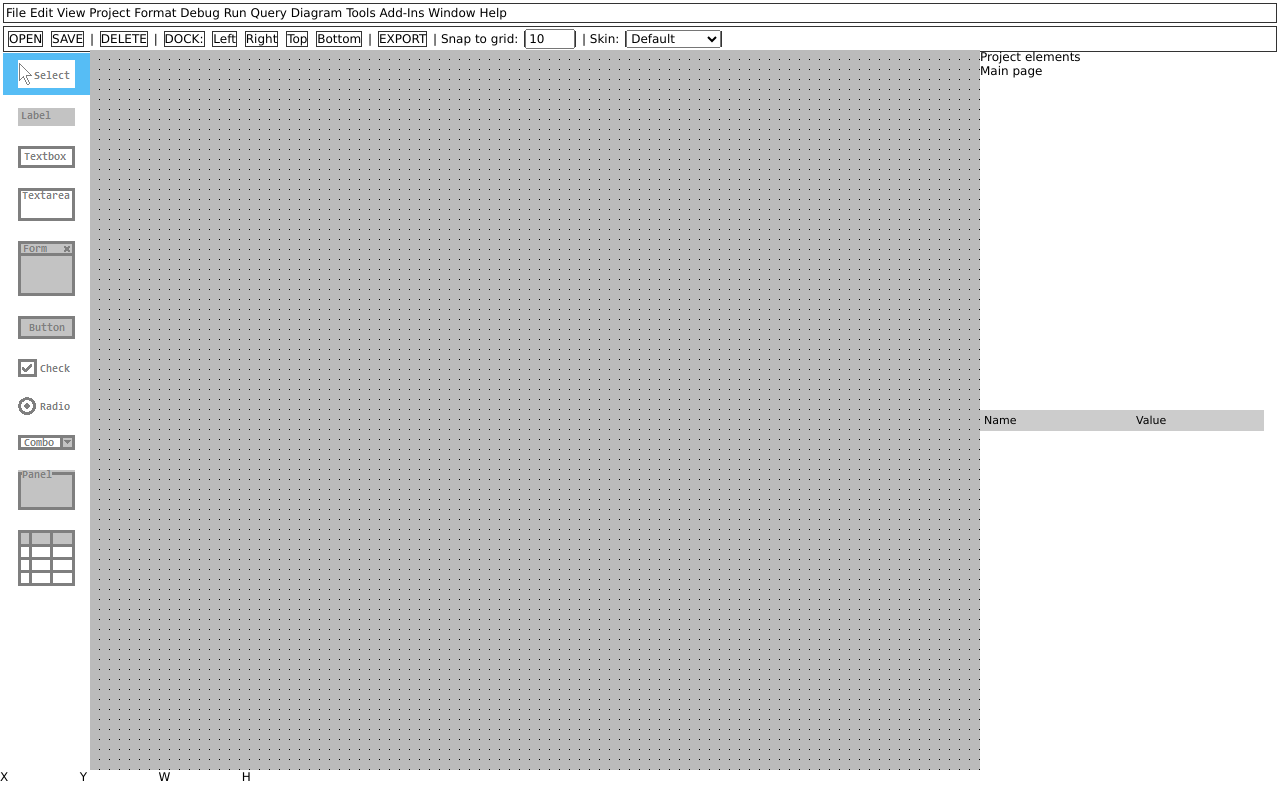
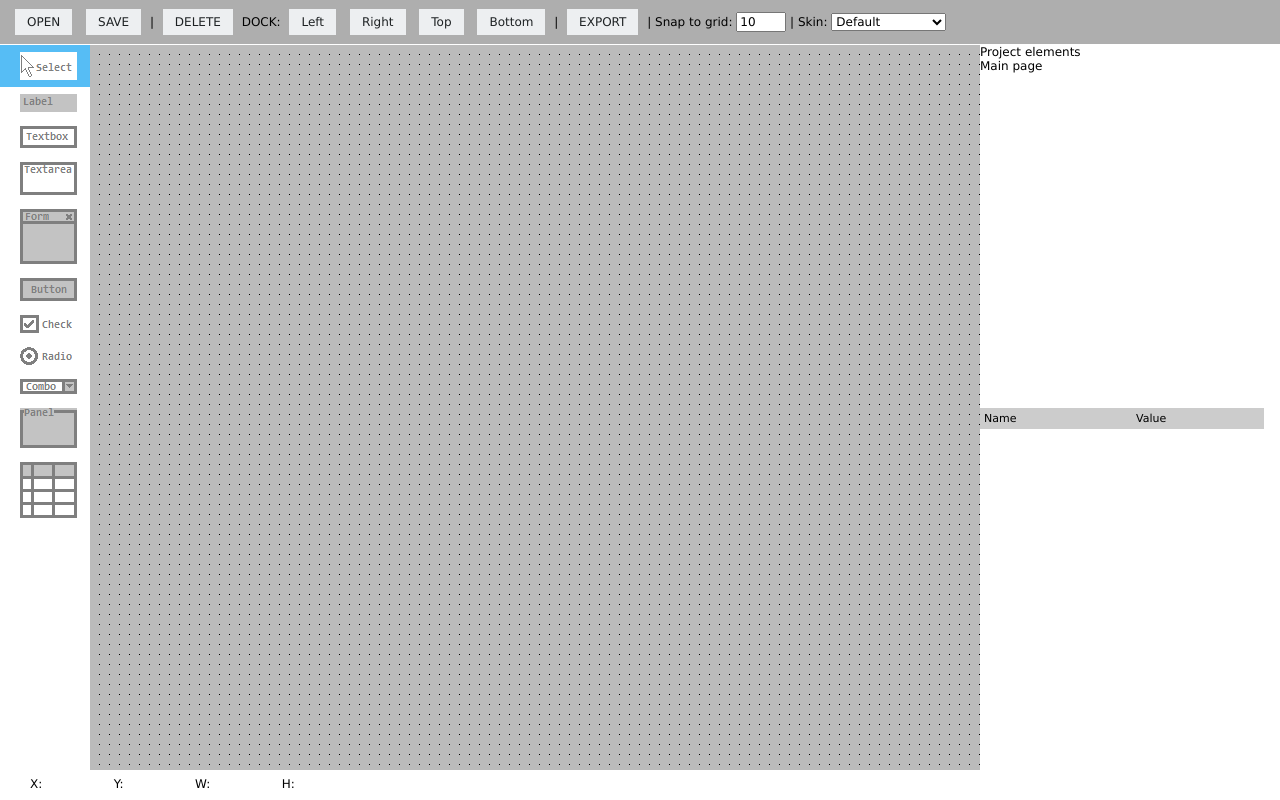
Before and after one commit to zekovic/visualjs, a PHP site: page / in a window 1280 px wide. Run offline with PHP 8.4, Linux system fonts and the light colour scheme; some libraries are stand-ins or nearby versions.

Commit message:
CSS, Color-schemes, Focus, noselect, F9-run, Esc-select

```diff
--- /dev/null
+++ b/components/default/default.css
@@ -0,0 +1,174 @@
+
+.component[cmp_version=blue], .component[cmp_version=blue].form .titlebar {
+	background-color: #2698f5;
+	/*color: #cedbec;*/
+	color: #042e64;
+}
+.component[cmp_version=blue].hov:hover, .component[cmp_version=blue].table tr:hover {
+	background-color: #4da0e4;
+}
+.component[cmp_version=blue].form, .component[cmp_version=blue].panel {
+	background-color: #90cdff;
+}
+
+.component[cmp_version=gold] {
+	background-color: #c3c5bc;
+	color: #000000;
+}
+.component[cmp_version=gold].hov:hover, .component[cmp_version=gold].form .titlebar, .component[cmp_version=gold].table tr:hover {
+	background-color: #b2b490;
+}
+
+.component[cmp_version=green] {
+	background-color: #128329;
+	color: #cedbec;
+}
+.component[cmp_version=green].hov:hover, .component[cmp_version=green].form .titlebar, .component[cmp_version=green].table tr:hover {
+	background-color: #32b54c;
+}
+
+
+
+
+#main_center .component {
+	position: absolute;
+	border: 1px solid #000;
+}
+
+
+#main_center .component.button {
+	border: 0px solid #000;
+	/*background-color: #c5c4bc;*/
+	/*background-color: #1e7dca;*/
+	font-size: 10pt;
+	border-radius: 5px;
+	/*color: #cedbec;*/
+	/*text-align: center;*/
+	/*transition: 0.2s;*/
+}
+#main_center .component.button:active {
+	transform: translate(1px, 1px);
+}
+#main_center .component.button:hover {
+	/*background-color: #4da0e4;*/
+}
+#main_center .component.button > span {
+	position: absolute;
+	top: 50%;
+	-ms-transform: translateY(-50%,-50%);
+	transform: translate(-50%, -50%);
+	left: 50%;
+}
+
+
+
+#main_center .component.textbox {
+	/*background-color: #eee;*/
+	/*border: 1px solid #4b4a46;*/
+}
+#main_center .component.label {
+	background-color: transparent;
+	border: none;
+}
+
+
+
+#main_center .component.checkbox {
+	background-color: transparent;
+	border: none;
+}
+
+
+
+#main_center .component.radio {
+	background-color: transparent;
+	border: none;
+}
+
+
+
+#main_center .component.container {
+	/*overflow: auto;*/
+}
+
+
+
+#main_center .component.form {
+	z-index: 1000;
+	/*background: #c3c5bc;*/
+}
+#main_center .component.form .titlebar {
+	padding: 3px 0px 3px 10px;
+	left: 0px;
+	right: 0px;
+	top: 0px;
+	height: 20px;
+	/*background: #b2b490;*/
+	cursor: default;
+}
+#main_center .component.form .form-close {
+	position: absolute;
+	right: 5;
+	top: 8px;
+	cursor: default;
+}
+#main_center .component.form .form-close :hover {
+	/*background-color: #161612 !important;*/
+}
+
+
+
+
+
+
+#main_center .component.table {
+	overflow-x: hidden;
+	overflow-y: scroll;
+	/*border: 1px solid #333333;*/
+}
+#main_center .component.table table * {
+	font-size: 11px;
+}
+#main_center .component.table table {
+	/*position: relative;*/
+	border-collapse: collapse;
+	border-left: 0px;
+	border-right: 0px;
+}
+#main_center .component.table td {
+	padding: 3px;
+	height: 15px;
+	min-width: 45px;
+	border: 1px solid #333333;
+	border-left: 0px;
+	border-bottom: 0px;
+	overflow: hidden;
+	white-space: nowrap;
+}
+#main_center .component.table tr {
+	border: 0px;
+}
+#main_center .component.table tr:hover {
+	/*background-color: #AACCFF;*/
+}
+
+#main_center .component.table #r1 {
+	position: fixed;
+	background: #CCCCCC;
+}
+#main_center .component.table #r1 td {
+	border: 1px solid #CCCCCC;
+}
+
+#main_center .component.table #c1 { width: 60px; max-width: 60px; min-width: 60px; }
+#main_center .component.table #c2 { width: 60px; max-width: 60px; min-width: 60px; }
+#main_center .component.table #r1 #c1 { width: 60px; max-width: 60px; min-width: 60px; }
+#main_center .component.table #r1 #c2 { width: 55px; max-width: 55px; min-width: 55px;}
+
+
+
+
+
+.component .ui-resizable-se {
+    background-image: url("") !important;
+}
--- a/components/winxp.html
+++ b/components/default/default.html
@@ -1,9 +1,6 @@
 
-
-<link id=project_style rel="stylesheet" type="text/css" href="components/winxp.css"/>
-
-<div class='design real button'>
-	<span>ButtonXP</span>
+<div class='design real button noselect hov'>
+	<span>Button</span>
 </div>
 
 <div class='design textbox'>Textbox</div>
@@ -17,23 +14,23 @@
 <div class="design real container panel"></div>
 
 <div class="design real container form">
-	<div class='form-btn form-close ui-icon ui-icon-closethick'></div>
-	<div class=titlebar>Form</div>
+	<div class='form-btn form-close ui-icon ui-icon-closethick noselect'></div>
+	<div class='titlebar noselect'>Form</div>
 </div>
 
 <div class='design real image'>IMG</div>
 
-<div class='design real checkbox'>
+<div class='design real checkbox noselect hov'>
 	<input type=checkbox id=check_id />
 	<label for=check_id>Checkbox</label>
 </div>
 
-<div class='design real radio'>
+<div class='design real radio noselect hov'>
 	<input type=radio id=radio_id />
 	<label for=radio_id>Radio</label>
 </div>
 
-<div class='design combo'>Combo box</div>
+<div class='design combo hov'>Combo box</div>
 <select class='real combo'>
 	<option value='option1'>Option 1</option>
 	<option value='option2'>Option 2</option>
--- /dev/null
+++ b/components/default/default.js
@@ -0,0 +1,10 @@
+/*function components_default_loaded() {
+
+	console.log('DEFAULT LOADED...');
+
+}*/
+
+window.components_loaded = function() {
+	console.log('DEFAULT LOADED...');
+
+}
--- a/components/default.html
+++ b/components/winxp/winxp.html
@@ -1,10 +1,6 @@
-
-
-
-<link id=project_style rel="stylesheet" type="text/css" href="components/default.css"/>
 
 <div class='design real button'>
-	<span>ButtonDefault</span>
+	<span>ButtonXP</span>
 </div>
 
 <div class='design textbox'>Textbox</div>
--- a/index.php
+++ b/index.php
@@ -13,6 +13,9 @@ $cache_arg = time();
 
 <link id=all_style rel="stylesheet" type="text/css" href="style.css<?php echo "?a=$cache_arg" ?>"/>
 <link id=project_style rel="stylesheet" type="text/css" href="project_style.css<?php echo "?a=$cache_arg" ?>"/>
+<style type="text/css" id=components_style ></style>
+<script type="text/javascript" id=components_script></script>
+
 <script type="text/javascript" src="lib.js<?php echo "?a=$cache_arg" ?>"></script>
 <script type="text/javascript" src="project_lib.js<?php echo "?a=$cache_arg" ?>"></script>
 <script type="text/javascript" src="components.js<?php echo "?a=$cache_arg" ?>"></script>
@@ -21,7 +24,7 @@ $cache_arg = time();
 <div id=root>
 
 <div id=main_top>
-	<div id=main_menu>
+	<div id=main_menu class=hidden>
 		<div>File</div>
 		<div>Edit</div>
 		<div>View</div>
@@ -42,8 +45,7 @@ $cache_arg = time();
 		<div id=tool_save>SAVE</div>
 		|
 		<div id=tool_delete>DELETE</div>
-		|
-		<div>DOCK:</div>
+		<span>DOCK:</span>
 		<div id=tool_dock_left>Left</div>
 		<div id=tool_dock_right>Right</div>
 		<div id=tool_dock_top>Top</div>
@@ -52,22 +54,25 @@ $cache_arg = time();
 		<div id=tool_export>EXPORT</div>
 		|
 		Snap to grid:
-		<div><input id=tool_resolution type=text value=10 style="width:50px" /></div>
+		<span><input id=tool_resolution type=text value=10 style="width:50px" /></span>
 		|
 		Skin:
-		<div>
+		<span>
 			<select id=tool_skin>
-				<option value="default">Default</option>
+				<option value="default.blue">Default</option>
+				<option value="default.gold">Default - Gold</option>
+				<option value="default.green">Default - Green</option>
 				<option value="win98">Windows 98</option>
 				<option value="winxp">Windows XP</option>
 				<option value="bootstrap">Bootstrap</option>
 				<option value="cockpit">Cockpit</option>
-			</select></div>
+			</select>
+		</span>
 	</div>
 </div>
 
 <div id=main_left>
-	<div id=components class=iXcon-wrap>
+	<div id=components>
 		<div id=cmp_select class=selected title="Select element"><img src="components/cursor.png"/></div>
 
 		<div id=new_label title="Label"><img src="components/label.png"/></div>
@@ -109,77 +114,21 @@ $cache_arg = time();
 </div>
 
 <div id=main_down>
-	X <span id=mouse_x> </span>
-	<span></span>
-	Y <span id=mouse_y></span>
-	<span></span>
-	W <span id=mouse_x_drag></span>
-	<span></span>
-	H <span id=mouse_y_drag></span>
-	<span></span>
-
+	<div id=coords_status>
+		X: <span id=mouse_x> </span>
+		<span></span>
+		Y: <span id=mouse_y></span>
+		<span></span>
+		W: <span id=mouse_x_drag></span>
+		<span></span>
+		H: <span id=mouse_y_drag></span>
+		<span></span>
+	</div>
 </div>
 
 </div>
 
 <div id=templates class=hidden>
-
-	<div class='design real button'>
-		<span>Button</span>
-	</div>
-
-	<div class='design textbox'>Textbox</div>
-	<input class='real textbox' />
-
-	<div class='design textarea'>Textarea</div>
-	<textarea class='real textarea' >Textarea</textarea>
-
-	<div class='design real label'>Label</div>
-
-	<div class="design real container panel"></div>
-
-	<div class="design real container form">
-		<div class='form-btn form-close ui-icon ui-icon-closethick'></div>
-		<div class=titlebar>Form</div>
-	</div>
-
-	<div class='design real image'>IMG</div>
-
-	<div class='design real checkbox'>
-		<input type=checkbox id=check_id />
-		<label for=check_id>Checkbox</label>
-	</div>
-
-	<div class='design real radio'>
-		<input type=radio id=radio_id />
-		<label for=radio_id>Radio</label>
-	</div>
-
-	<div class='design combo'>Combo box</div>
-	<select class='real combo'>
-		<option value='option1'>Option 1</option>
-		<option value='option2'>Option 2</option>
-		<option value='option3'>Option 3</option>
-	</select>
-
-	<div class='design real list'>List</div>
-
-	<div class='design real table'>
-		<table>
-			<tr id=r1> <td id=c1>Column1</td> <td id=c2>Column2</td> <td id=c3>Column3</td> </tr>
-			<tr> <td id=c1>&nbsp</td>    <td id=c2></td>    <td id=c3></td> </tr>
-			<tr> <td></td>    <td></td>    <td></td> </tr>
-			<tr> <td></td>    <td></td>    <td></td> </tr>
-			<tr> <td></td>    <td></td>    <td></td> </tr>
-			<tr> <td></td>    <td></td>    <td></td> </tr>
-			<tr> <td></td>    <td></td>    <td></td> </tr>
-			<tr> <td></td>    <td></td>    <td></td> </tr>
-		</table>
-	</div>
-
-	<div class='design real shape'>SHP</div>
-	<div class='design real line'>LIN</div>
-
 
 </div>
 
--- a/style.css
+++ b/style.css
@@ -3,19 +3,20 @@
 	top: 0px;
 	left: 0px;
 	right: 0px;
-	height: 50px;
+	height: 45px;
 }
 
 #main_left {
 	width: 90px;
+	max-width: 25%;
 	bottom: 30px;
 	left: 0px;
-	top: 50px;
+	top: 45px;
 }
 
 #main_right {
 	width: 300px;
-	top: 50px;
+	top: 45px;
 	bottom: 30px;
 	right: 0px;
 }
@@ -26,7 +27,10 @@
 	height: 30px;
 	bottom: 0px;
 }
-#main_down > span {
+#coords_status {
+	padding: 7px 30px;
+}
+#coords_status > span {
 	display: inline-block;
 	width: 30px;
 	text-align: right;
@@ -35,18 +39,15 @@
 	border: 1px solid #3333AA;
 }
 
-#main_left {
-	width: 95px;
-	max-width: 25%;
-
+#main_left > #components > div {
+	margin: 0px;
+	padding: 7px 20px;
 }
-
-#main_left > #components > div {
-	margin: 3px;
-	padding: 7px 15px;
+#main_left > #components > .selected {
+	background-color: #56bdf5;
 }
-#main_left > #components > .selected, #main_left > #components > div:HOVER {
-	background-color: #56bdf5;
+#main_left > #components > div:HOVER {
+	background-color: #a3dcfb;
 
 }
 
@@ -64,7 +65,7 @@
 #main_center_wrap {
 	left: 90px;
 	right: 300px;
-	top: 50px;
+	top: 45px;
 	bottom: 30px;
 	background-color: #dbdbd8;
 }
@@ -94,7 +95,7 @@
 }
 
 
-#main_center > #new_tmp_item {
+#main_center /*>*/ #new_tmp_item {
 	width: 0px;
 	height: 0px;
 	top: -10px;
@@ -106,10 +107,10 @@
 	margin: 5px;
 }
 
-#toolbar {
-	border: 1px solid #333333;
-	margin: 3px;
-	padding: 2px;
+#toolbar, #export_toolbar {
+	margin: 0px;
+	padding: 12px 10px;
+	background-color: #aeaeae;
 }
 #toolbar > div, #export_toolbar > div, #code_toolbar > div {
 	display: inline;
@@ -123,12 +124,18 @@
 	display: inline;
 }
 
+.icon-wrap {
+	cursor: default;
+}
+
 .icon-wrap > div {
-	border: 1px solid #333333;
 	width: 32px;
 	height: 32px;
-	margin: 2px;
+	margin: 5px;
 	cursor: default;
+	background-color: #edeff1;
+	color: #1d2123;
+	padding: 6px 12px;
 }
 .icon-wrap > div:hover {
 	background-color: #CCCCCC;
```
Also changed, not shown: components/cockpit/cockpit.html (added, +60 -0 lines), components/winxp/winxp.js (added, +10 -0 lines), lib.js (+50 -4 lines), project_style.css (+14 -86 lines), components/cockpit/cockpit.css (renamed from components/default.css), components/cockpit/cockpit.js (added), components/winxp.js (deleted), components/winxp/winxp.css (renamed from components/winxp.css).
